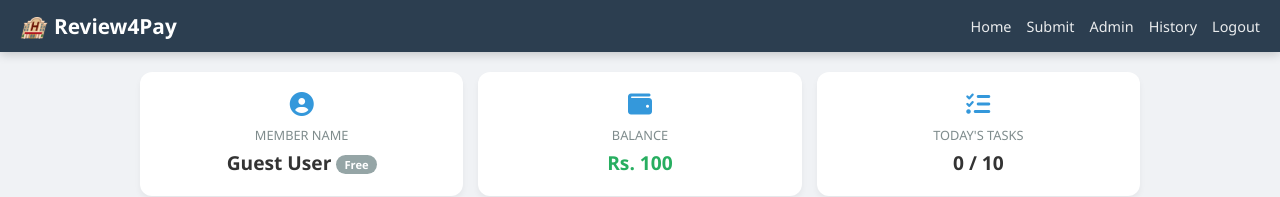
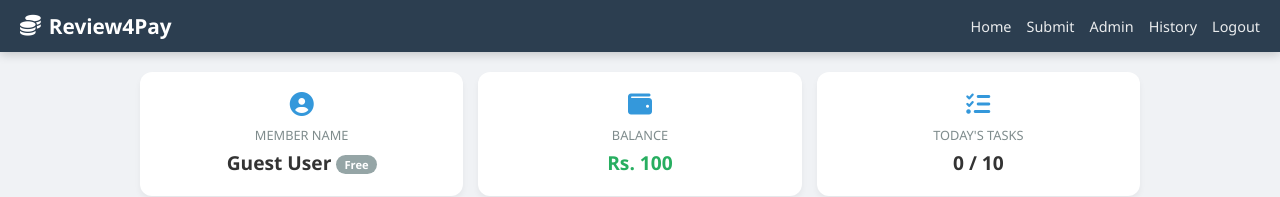
Before and after one commit to rajanformilan/Google-Task-Ads-Review-, a plain HTML site: page home.html in a window 1280 px wide. Shown: the top 197 px of the page. Drawn offline with Linux system fonts and the light colour scheme.

Commit message:
Update home.html

```diff
--- a/home.html
+++ b/home.html
@@ -187,7 +187,7 @@
 <body>
 
   <nav class="navbar">
-    <div class="logo"><i class="null">🏨</i> Review4Pay</div>
+    <div class="logo"><i class="fas fa-coins"></i> Review4Pay</div>
     <div class="burger" id="burger"><i class="fas fa-bars"></i></div>
     <ul class="nav-links" id="nav-links">
       <li><a href="home.html">Home</a></li>
```
